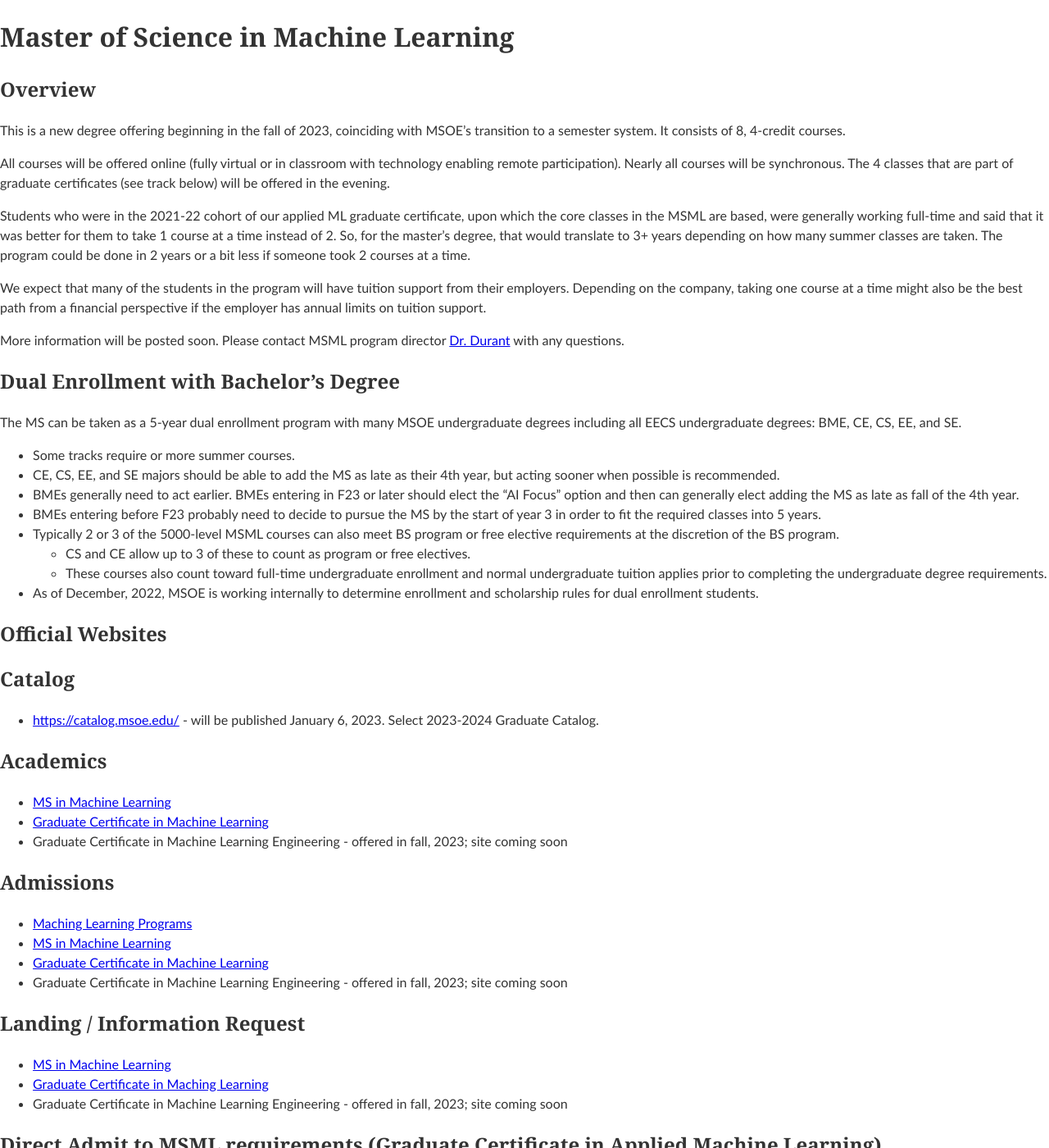
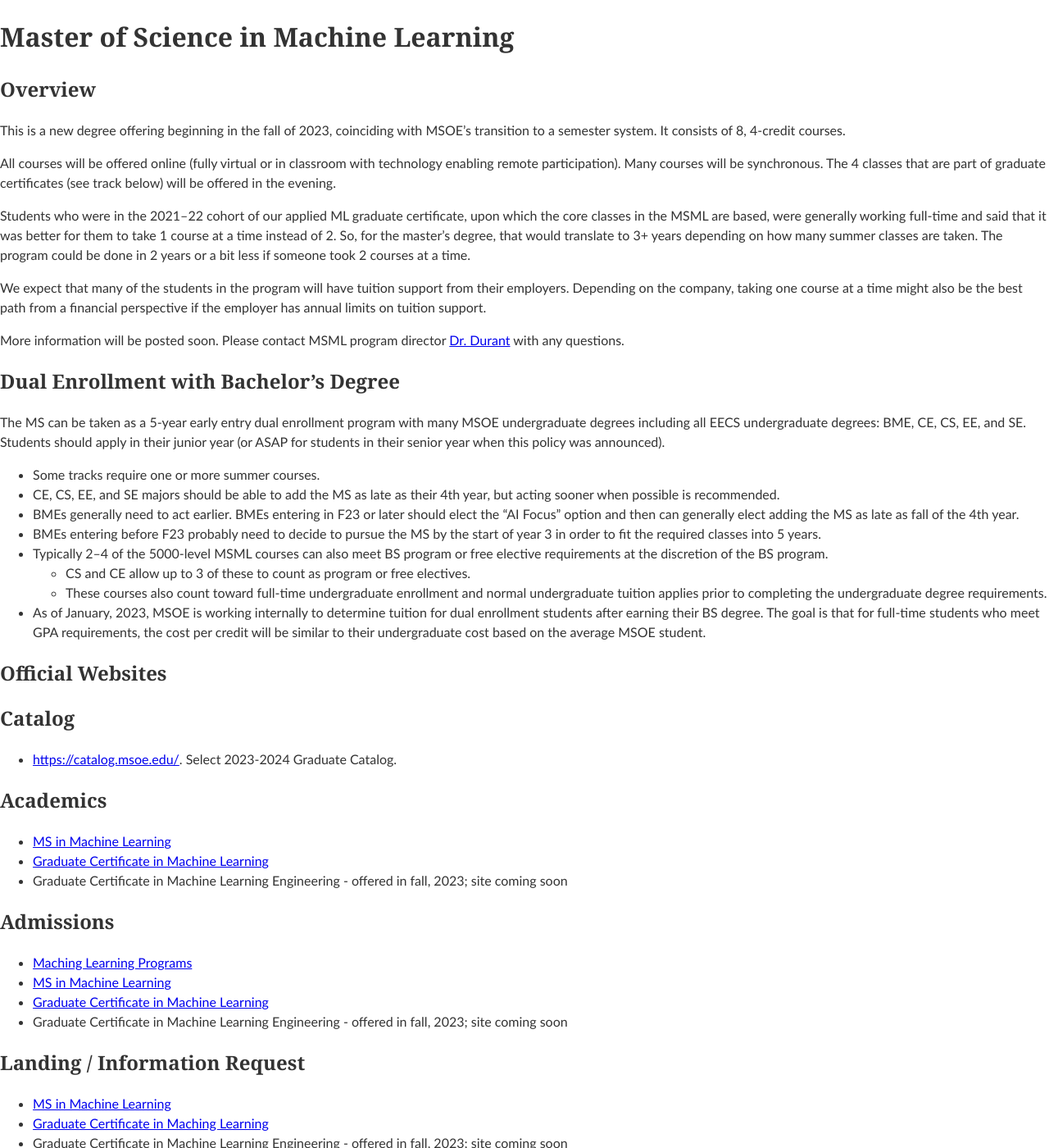
Before and after one commit to edurant/edurant.github.io, a Jekyll site: the page built from advising/msml.md, in a window 1280 px wide and 1400 px high. Shown: the whole window at 82% size. Built offline with Jekyll 4.4.1, drawn with Linux system fonts in a browser that asks for light colours; our own code applies the rules of GitHub Pages for plain Markdown files; some of the changed text lies outside the part shown.

Commit message:
MSML: catalog released, more info on early admission, etc.

```diff
--- a/advising/msml.md
+++ b/advising/msml.md
@@ -6,31 +6,31 @@
 
 This is a new degree offering beginning in the fall of 2023, coinciding with MSOE's transition to a semester system. It consists of 8, 4-credit courses.
 
-All courses will be offered online (fully virtual or in classroom with technology enabling remote participation). Nearly all courses will be synchronous. The 4 classes that are part of graduate certificates (see track below) will be offered in the evening.
+All courses will be offered online (fully virtual or in classroom with technology enabling remote participation). Many courses will be synchronous. The 4 classes that are part of graduate certificates (see track below) will be offered in the evening.
 
-Students who were in the 2021-22 cohort of our applied ML graduate certificate, upon which the core classes in the MSML are based, were generally working full-time and said that it was better for them to take 1 course at a time instead of 2. So, for the master's degree, that would translate to 3+ years depending on how many summer classes are taken. The program could be done in 2 years or a bit less if someone took 2 courses at a time.
+Students who were in the 2021–22 cohort of our applied ML graduate certificate, upon which the core classes in the MSML are based, were generally working full-time and said that it was better for them to take 1 course at a time instead of 2. So, for the master's degree, that would translate to 3+ years depending on how many summer classes are taken. The program could be done in 2 years or a bit less if someone took 2 courses at a time.
 
 We expect that many of the students in the program will have tuition support from their employers. Depending on the company, taking one course at a time might also be the best path from a financial perspective if the employer has annual limits on tuition support.
 
 More information will be posted soon. Please contact MSML program director [Dr. Durant](/) with any questions.
 
 # Dual Enrollment with Bachelor's Degree
-The MS can be taken as a 5-year dual enrollment program with many MSOE undergraduate degrees including all EECS undergraduate degrees: BME, CE, CS, EE, and SE.
+The MS can be taken as a 5-year early entry dual enrollment program with many MSOE undergraduate degrees including all EECS undergraduate degrees: BME, CE, CS, EE, and SE. Students should apply in their junior year (or ASAP for students in their senior year when this policy was announced).
 
-* Some tracks require or more summer courses.
+* Some tracks require one or more summer courses.
 * CE, CS, EE, and SE majors should be able to add the MS as late as their 4th year, but acting sooner when possible is recommended.
 * BMEs generally need to act earlier. BMEs entering in F23 or later should elect the "AI Focus" option and then can generally elect adding the MS as late as fall of the 4th year.
 * BMEs entering before F23 probably need to decide to pursue the MS by the start of year 3 in order to fit the required classes into 5 years.
-* Typically 2 or 3 of the 5000-level MSML courses can also meet BS program or free elective requirements at the discretion of the BS program.
+* Typically 2–4 of the 5000-level MSML courses can also meet BS program or free elective requirements at the discretion of the BS program.
   * CS and CE allow up to 3 of these to count as program or free electives.
   * These courses also count toward full-time undergraduate enrollment and normal undergraduate tuition applies prior to completing the undergraduate degree requirements.
-* As of December, 2022, MSOE is working internally to determine enrollment and scholarship rules for dual enrollment students.
+* As of January, 2023, MSOE is working internally to determine tuition for dual enrollment students after earning their BS degree. The goal is that for full-time students who meet GPA requirements, the cost per credit will be similar to their undergraduate cost based on the average MSOE student.
 
 # Official Websites
 
 ## Catalog
 
-* [https://catalog.msoe.edu/](https://catalog.msoe.edu/) - will be published January 6, 2023. Select 2023-2024 Graduate Catalog.
+* [https://catalog.msoe.edu/](https://catalog.msoe.edu/). Select 2023-2024 Graduate Catalog.
 
 ## Academics
 * [MS in Machine Learning](https://www.msoe.edu/academics/graduate-degrees/m-s-in-machine-learning/)
@@ -96,7 +96,7 @@
 
 ## Notes on Terms Offered
 
-* Offering information for EECS courses is fairly firm but might change as of October, 2022.
+* Offering information for EECS courses is fairly firm but might change as of January, 2023.
 * Offering information is tentative for non-EECS courses.
 * The goal is to support the 5-year BS+MS combinations listed above plus 3-semester, 2-year, and 4-year options for direct admit MSML students.
 
```
